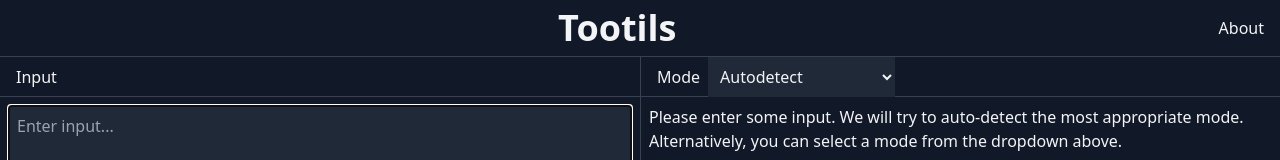
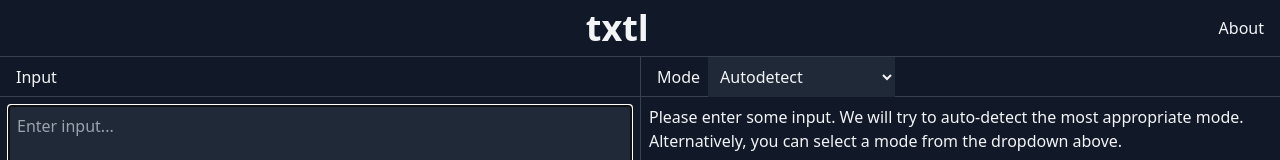
Before and after one commit to viveksjain/txtl, a React (Vite) app: page / in a window 1280 px wide. Shown: the top 160 px of the page. Built offline with nearby package versions, Linux system fonts and the light colour scheme.

Commit message:
Rename to txtl

```diff
--- a/index.html
+++ b/index.html
@@ -3,7 +3,7 @@
 
 <head>
     <meta charset="UTF-8" />
-    <title>Tootils - Text Utilities</title>
+    <title>txtl - Text Utilities</title>
 </head>
 
 <body class="bg-gray-50">
--- a/package.json
+++ b/package.json
@@ -1,5 +1,5 @@
 {
-    "name": "tootil",
+    "name": "txtl",
     "version": "1.0.0",
     "description": "",
     "main": "index.js",
--- a/src/App.tsx
+++ b/src/App.tsx
@@ -299,7 +299,7 @@ export default function App() {
         <div className="h-screen flex flex-col bg-gray-900 text-gray-100">
             <div className="flex items-center justify-between px-4 py-2 border-b border-gray-700">
                 <div className="flex-1 flex justify-center items-center">
-                    <h1 className="text-4xl font-bold">Tootils</h1>
+                    <h1 className="text-4xl font-bold">txtl</h1>
                 </div>
                 <button onClick={() => setAboutOpen(true)}>About</button>
             </div>
@@ -371,7 +371,7 @@ export default function App() {
                     >
                         <p>
                             A fast, no frills collection of text utilities. This is a purely static webpage, all data is processed locally.
-                            Source code available on <a href="https://github.com/viveksjain/tootils" className="underline">Github</a>.
+                            Source code available on <a href="https://github.com/viveksjain/txtl" className="underline">Github</a>.
                         </p>
                         <div className="flex justify-end">
                             <button onClick={() => setAboutOpen(false)} className="mt-2">Close</button>
```
Also changed, not shown: 2 other files (tests, documents, lock files or other folders).
